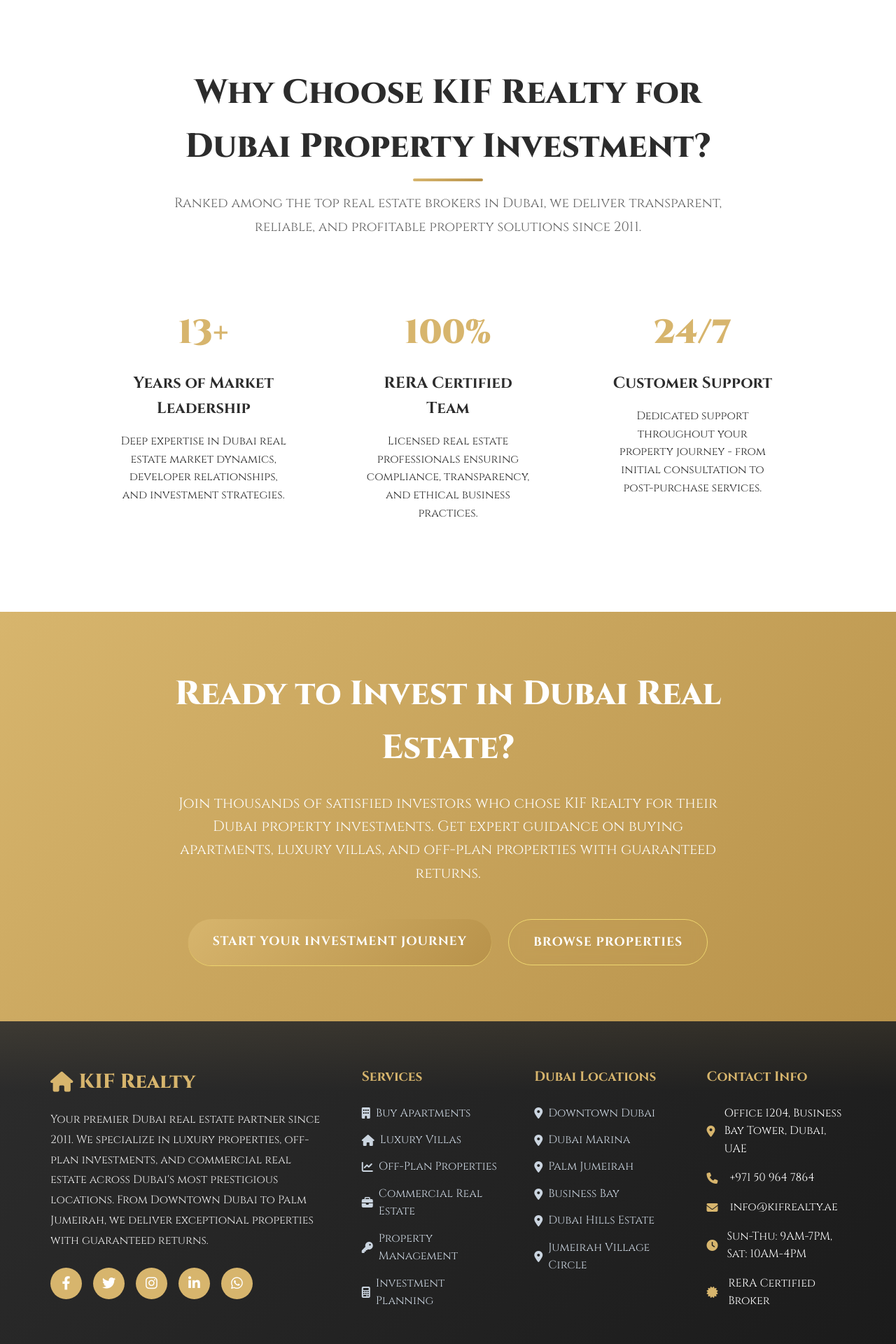
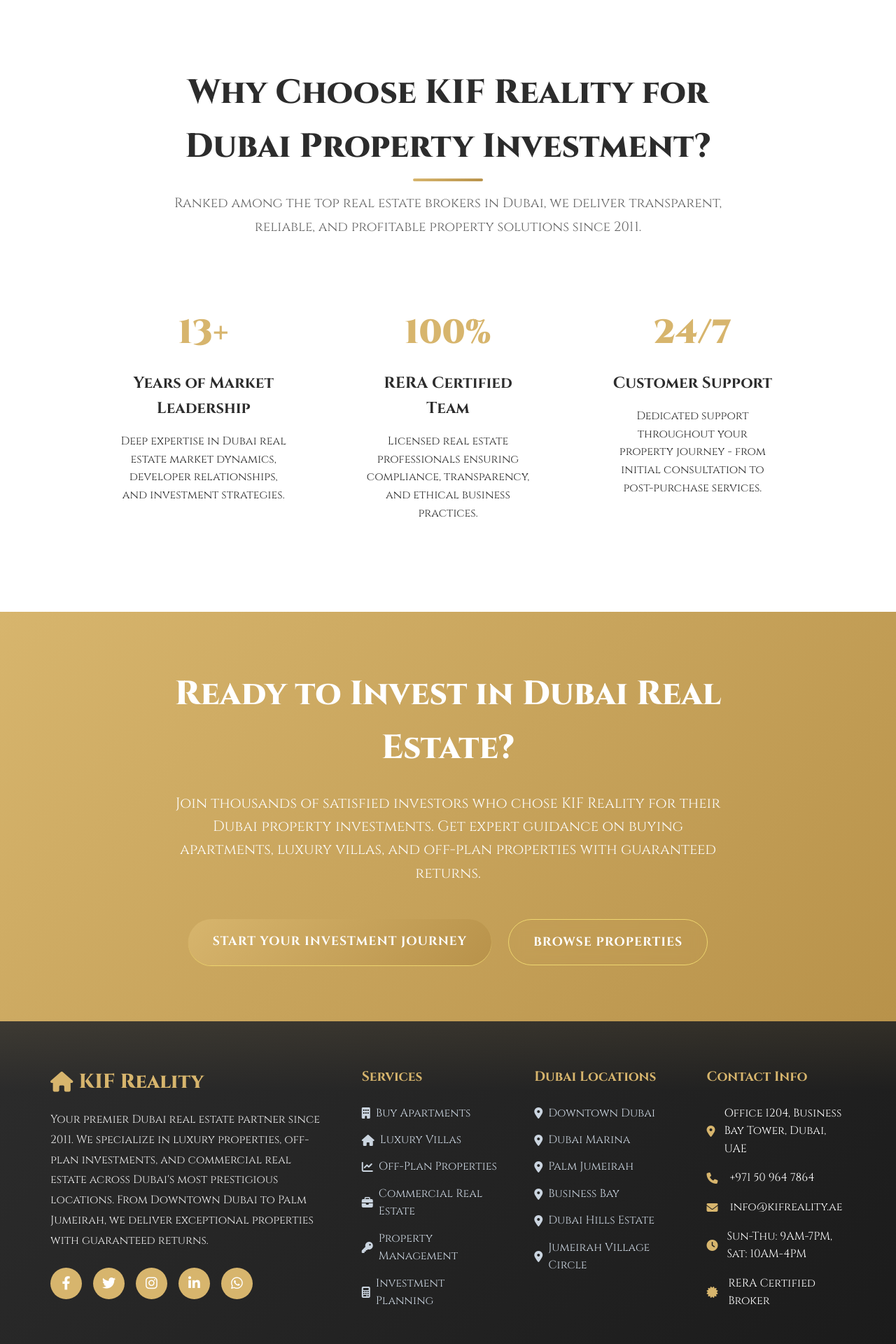
Before and after one commit to sreehari-a-h/Kif-Reality, a Django app: page / in a window 1280 px wide. Shown: the part 3652-5572 px from the top of the page at 70% size. Run offline with Django 4.2, Linux system fonts and the light colour scheme; data that the repository does not hold is empty.

Commit message:
refactor: corrected realty to reality.

```diff
--- a/main/views.py
+++ b/main/views.py
@@ -728,7 +728,7 @@
 
     In the meantime, feel free to reach out directly:
     📞 +971 50 964 7864
-    📧 info@kifrealty.ae
+    📧 info@kifreality.ae
     💬 WhatsApp: https://wa.me/971509647864
 
     Best regards,
--- a/templates/base.html
+++ b/templates/base.html
@@ -6,9 +6,9 @@
 <head>
     <meta charset="UTF-8">
     <meta name="viewport" content="width=device-width, initial-scale=1.0">
-    <title>{% block title %}KIF Realty - Premium Dubai Real Estate | Buy Property in Dubai 2025{% endblock %}</title>
+    <title>{% block title %}KIF Reality - Premium Dubai Real Estate | Buy Property in Dubai 2025{% endblock %}</title>
     <meta name="description"
-        content="{% block description %}KIF Realty - Top Dubai real estate company since 2011. Buy apartments, luxury villas, off-plan properties in Dubai. Expert investment guidance for Dubai property ROI.{% endblock %}">
+        content="{% block description %}KIF Reality - Top Dubai real estate company since 2011. Buy apartments, luxury villas, off-plan properties in Dubai. Expert investment guidance for Dubai property ROI.{% endblock %}">
     <meta name="keywords"
         content="Dubai real estate, buy property Dubai, luxury villas Dubai, off-plan properties Dubai, Dubai investment properties, real estate Dubai 2025">
 
@@ -931,7 +931,7 @@
     <nav class="navbar" id="navbar">
         <a href="{% url 'index' %}" class="navbar-brand">
             <img src="{% static 'images/logo-kif.png' %}?v=2" class="modal-logo">
-            <span>KIF Realty</span>
+            <span>KIF Reality</span>
         </a>
 
         <button class="mobile-toggle" aria-label="Toggle menu" id="mobileToggle">
@@ -942,7 +942,7 @@
             <li class="mobile-icon">
                 <a href="{% url 'index' %}" class="navbar-brand">
                     <img src="{% static 'images/logo-kif.png' %}?v=2" class="modal-logo">
-                    <span>KIF Realty</span>
+                    <span>KIF Reality</span>
                 </a>
             </li>
             <li><a href="{% url 'index' %}"
@@ -970,7 +970,7 @@
         <div class="footer-content">
             <div class="footer-grid">
                 <div class="footer-brand">
-                    <h3><i class="fas fa-home"></i>KIF Realty</h3>
+                    <h3><i class="fas fa-home"></i>KIF Reality</h3>
                     <p>Your premier Dubai real estate partner since 2011. We specialize in luxury properties, off-plan
                         investments, and commercial real estate across Dubai's most prestigious locations. From Downtown
                         Dubai to Palm Jumeirah, we deliver exceptional properties with guaranteed returns.</p>
@@ -1012,14 +1012,14 @@
                     <h5>Contact Info</h5>
                     <p><i class="fas fa-map-marker-alt"></i>Office 1204, Business Bay Tower, Dubai, UAE</p>
                     <p><i class="fas fa-phone"></i>+971 50 964 7864</p>
-                    <p><i class="fas fa-envelope"></i>info@kifrealty.ae</p>
+                    <p><i class="fas fa-envelope"></i>info@kifreality.ae</p>
                     <p><i class="fas fa-clock"></i>Sun-Thu: 9AM-7PM, Sat: 10AM-4PM</p>
                     <p><i class="fas fa-certificate"></i>RERA Certified Broker</p>
                 </div>
             </div>
 
             <div class="footer-bottom">
-                <p>&copy; 2025 KIF Realty. All rights reserved. | Dubai Real Estate Broker License: 123456</p>
+                <p>&copy; 2025 KIF Reality. All rights reserved. | Dubai Real Estate Broker License: 123456</p>
                 <div class="footer-links">
                     <a href="#">Privacy Policy</a>
                     <a href="#">Terms of Service</a>
@@ -1411,7 +1411,7 @@
         window.addEventListener('scroll', requestTick);
 
         // Console branding
-        console.log('%cKIF Realty', 'color: #d7b56d; font-size: 24px; font-weight: bold;');
+        console.log('%cKIF Reality', 'color: #d7b56d; font-size: 24px; font-weight: bold;');
         console.log('%cPremium Dubai Real Estate Since 2011', 'color: #666; font-size: 12px;');
     </script>
 
--- a/templates/contact.html
+++ b/templates/contact.html
@@ -69,7 +69,7 @@
                     </div>
                     <div class="contact-details">
                         <h3>Email Us</h3>
-                        <p><a href="mailto:info@kifrealty.ae">info@kifrealty.ae</a></p>
+                        <p><a href="mailto:info@kifreality.ae">info@kifreality.ae</a></p>
                         <p style="font-size: 0.9rem; margin-top: 0.3rem;">Detailed property portfolios</p>
                     </div>
                 </div>
@@ -263,7 +263,7 @@
                     <i class="fas fa-chevron-down"></i>
                 </div>
                 <div class="faq-answer">
-                    <p>Yes, foreigners can buy freehold properties in designated areas of Dubai, including Downtown Dubai, Dubai Marina, Palm Jumeirah, and many other prime locations. KIF Realty specializes in guiding international investors through the entire purchase process.</p>
+                    <p>Yes, foreigners can buy freehold properties in designated areas of Dubai, including Downtown Dubai, Dubai Marina, Palm Jumeirah, and many other prime locations. KIF Reality specializes in guiding international investors through the entire purchase process.</p>
                 </div>
             </div>
 
@@ -283,7 +283,7 @@
                     <i class="fas fa-chevron-down"></i>
                 </div>
                 <div class="faq-answer">
-                    <p>Off-plan properties are units sold before construction completion, often with flexible payment plans during construction. These typically offer lower prices and high appreciation potential. KIF Realty works with top developers to offer the best off-plan opportunities.</p>
+                    <p>Off-plan properties are units sold before construction completion, often with flexible payment plans during construction. These typically offer lower prices and high appreciation potential. KIF Reality works with top developers to offer the best off-plan opportunities.</p>
                 </div>
             </div>
 
--- a/templates/index.html
+++ b/templates/index.html
@@ -165,7 +165,7 @@
 <!-- Why Choose Us Section -->
 <section class="why-choose-section">
     <div class="section-title">
-        <h2>Why Choose KIF Realty for Dubai Property Investment?</h2>
+        <h2>Why Choose KIF Reality for Dubai Property Investment?</h2>
         <p>Ranked among the top real estate brokers in Dubai, we deliver transparent, reliable, and profitable
             property solutions since 2011.</p>
     </div>
@@ -195,7 +195,7 @@
 <section class="cta-section">
     <div class="cta-content">
         <h2>Ready to Invest in Dubai Real Estate?</h2>
-        <p>Join thousands of satisfied investors who chose KIF Realty for their Dubai property investments. Get
+        <p>Join thousands of satisfied investors who chose KIF Reality for their Dubai property investments. Get
             expert guidance on buying apartments, luxury villas, and off-plan properties with guaranteed returns.
         </p>
         <div class="cta-buttons">
```
Also changed, not shown: templates/about.html (+7 -7 lines).
